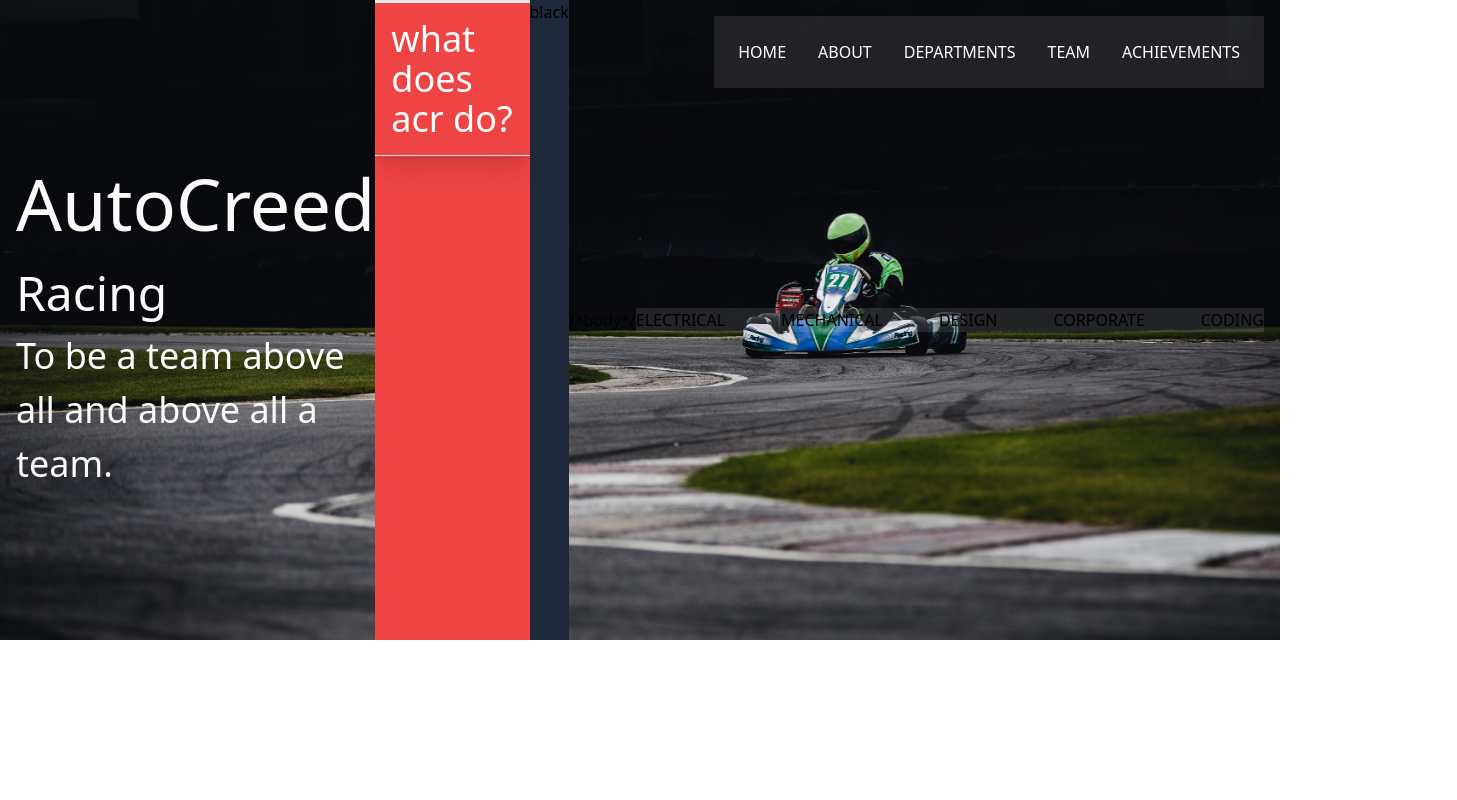
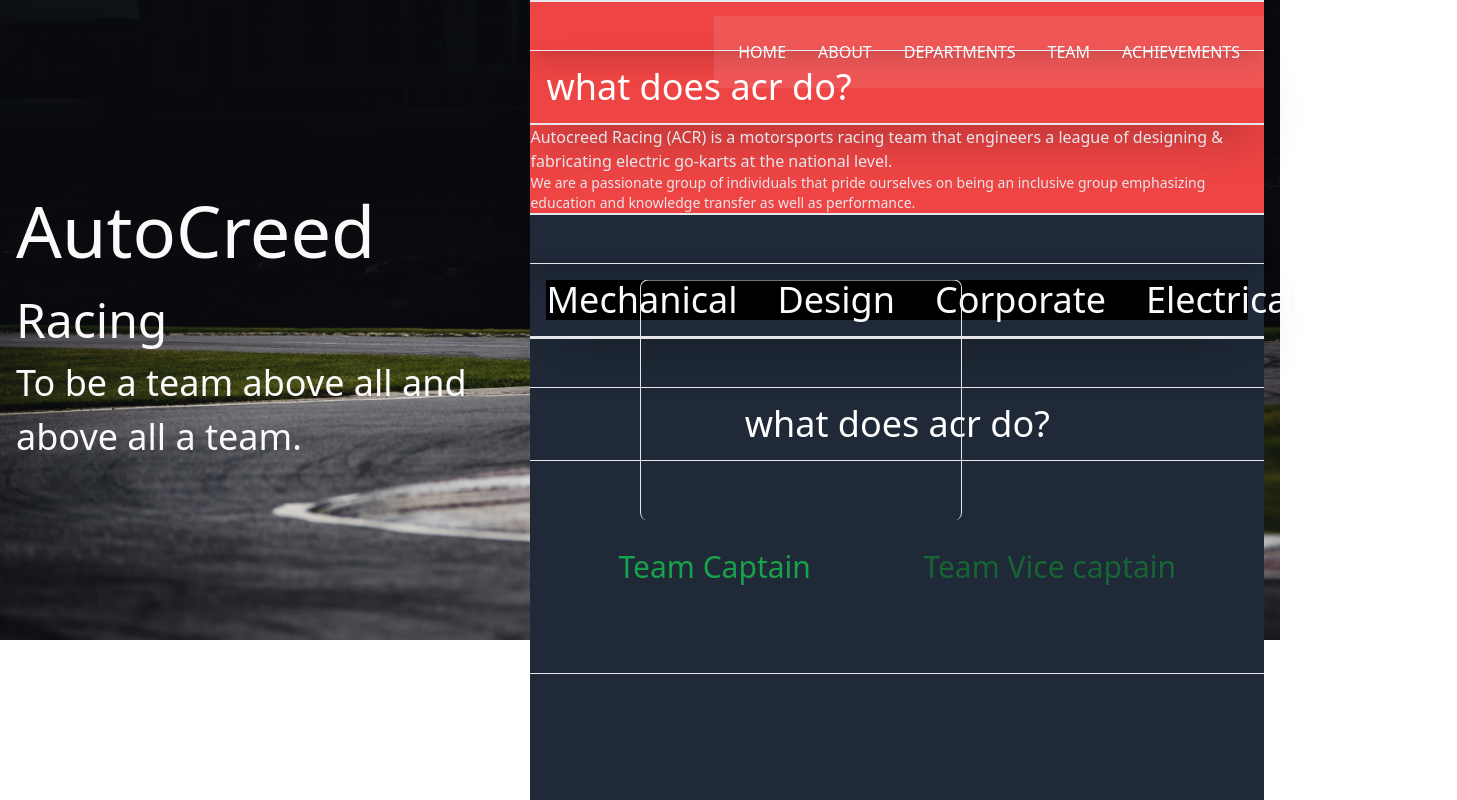
Before and after one commit to rm5973/acr-website, a React (Create React App) app: page / in a window 1280 px wide. Shown: the top 800 px of the page, 1457 px wide, since content can reach past the window. Built offline with nearby package versions, Linux system fonts and the light colour scheme.

Commit message:
line 11,24

```diff
--- a/src/components/body.jsx
+++ b/src/components/body.jsx
@@ -1,35 +1,91 @@
 function Body(){
     return(
-        <div className="bg-gokart-image w-full h-[50vw] bg-cover bg-centre items-center	px-4 flex items-center	">
+
+        <div className="bg-gokart-image w-full h-[50vw] bg-cover bg-centre items-center	px-4 flex items-center">
             <div>
              <h1 class="text-[5.625vw] text-neutral-50 ">AutoCreed</h1> {/*vw for responsive website */}
             <h2 class="text-[3.75vw] text-neutral-50 text-left">Racing</h2>
             <h3 class="text-[2.8125vw] text-neutral-50 text-left">To be a team above all and above all a team.</h3>
             </div>
 
-            <div class="bg-red-400 h-full"></div> {/*second page*/}
-            <div class="h-full bg-red-500">
-            <div class="grid grid-cols-1 divide-y divide-yellow-00">
+            <div class="h-full bg-red-500">  {/*second page*/}
+<div class="grid grid-cols-1 divide-y divide-yellow-00">
 
-            <div class="shadow-xl border-t-2 border-white-500"></div>
-            <div class ="shadow-xl border-t-2 border-white-500 text-white
+  <div class="shadow-xl border-t-2 border-white-500 p-6"></div>
+  <div class ="shadow-2xl border-t-2 border-white-500 text-white
   text-gray-200 text-4xl p-4">what does acr do?</div>
-             <div class="shadow-xl border-t-2 border-white-50"></div>
+  <div class="shadow-xl border-t-2 border-white-50"></div>
+  <div>
+  <p class="text-gray-200 text text-left">Autocreed Racing (ACR) is a motorsports racing team that engineers a league of designing & fabricating electric go-karts at the national level. </p>
+  <p class="text-gray-200 text-sm ">We are a passionate group of individuals that pride ourselves on being an inclusive group emphasizing education and knowledge transfer as well as performance.</p>
 </div>
+
 </div>
-<div class="h-full bg-slate-800">black</div>{/*third page*/}
-/*body*/ <nav>
-<ul className='hidden md:flex gap-14 p- uppercase bg-white/10 '>
-            <li>Electrical</li>
-            <li>Mechanical</li>
-            <li>Design</li>
-            <li>Corporate</li>
-            <li>coding</li>
+<div class="h-full bg-gray-800"> {/*third*/}
+<div class="grid grid-cols-1 divide-y divide-yellow-00">
 
-        </ul>
-        </nav>
 
+  <div class="shadow-xl border-t-2 border-white-500 p-6"></div>
+  <div class ="shadow-2xl border-t-2 border-white-500 text-white
+  text-gray-200 text-4xl p-4"><ul class="flex">
+
+    <div class="box-content w-full h- bg-black ">
+      <ul>
+        <div class="flex flex-row">
+  <li class="mr-10">
+    <a class="text-gray-50 hover:text-gray-400 text-right" href="#">
+    Mechanical</a>
+  </li>
+  <li class="mr-10">
+    <a class="text-gray-50 hover:text-gray-400" href="#">
+      Design</a>
+  </li>
+  <li class="mr-10">
+    <a class="text-gray-50 hover:text-gray-400" href="#">
+      Corporate</a>
+  </li>
+  <li class="mr-10">
+    <a class="text-gray-50 hover:text-gray-400" href="#">
+      Electrical</a>
+  </li>
+  <li class="mr-14">
+    <a class="text-gray-40" href="#">Coding</a>
+  </li>
+</div></ul></div> </ul></div>
+  <div class="shadow-xl border-t-2 border-white-50"></div>
+
+  <div>
+
+</div>
+<div class="box-content absolute top-1/2 left-1/2 transform -translate-x -translate-y-1/2 h-60 w-80 p- border rounded-lg">
+
+
+</div>
+
+
+
+  <div class=" border-t-2 border-white-500 p-6"></div>
+  <div class =" border-t-2 border-white-500 text-white
+  text-gray-500 text-4xl p-4 lg:text-center">what does acr do?</div>
+  <div class=" border-t-2 border-white-50 p-16">
+            <p class="float-left text-green-600 p-6 text-3xl">
+            Team Captain
+        </p>
+
+        <p class="float-right text-green-800 p-6 text-3xl">
+            Team Vice captain
+        </p>
+  </div>
+
+
+        <div class=" border-t-2 border-white-50"></div>
         </div>
+    </div>
+</div>
+
+</div>
+
+
     )
 }
 
```
